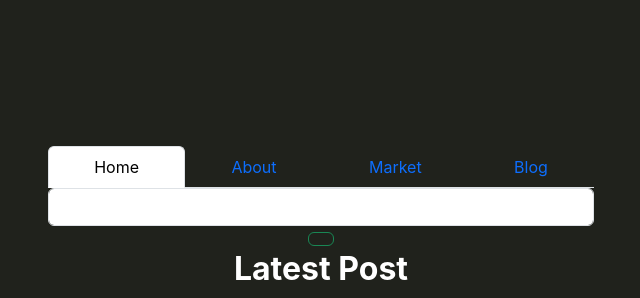
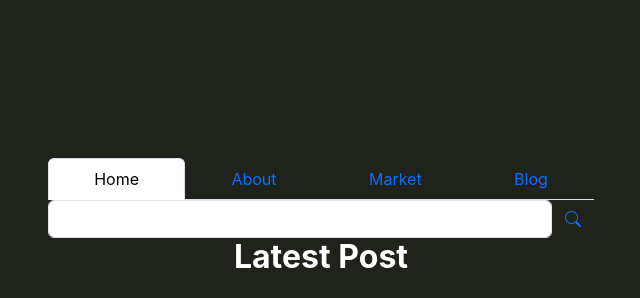
Before and after one commit to NowahS/ReHarvestApp, a React (Vite) app in the folder ReHarvest/: page /home in a window 1280 px wide. Shown: the top 298 px of the page, without its empty margins (319-959 px from the left). Built offline with nearby package versions, Linux system fonts and the light colour scheme; no server answers.

Commit message:
updated home page, example post

```diff
--- a/ReHarvest/package.json
+++ b/ReHarvest/package.json
@@ -11,6 +11,7 @@
   },
   "dependencies": {
     "bootstrap": "^5.3.8",
+    "bootstrap-icons": "^1.13.1",
     "firebase": "^12.4.0",
     "react": "^19.2.0",
     "react-bootstrap": "^2.10.10",
--- a/ReHarvest/src/main.jsx
+++ b/ReHarvest/src/main.jsx
@@ -2,6 +2,7 @@ import { StrictMode } from 'react'
 import { createRoot } from 'react-dom/client'
 import './index.css'
 import 'bootstrap/dist/css/bootstrap.min.css';
+import 'bootstrap-icons/font/bootstrap-icons.css' /*for icons, make sure to import bootstrap icon*/
 import App from './App.jsx'
 
 
--- a/ReHarvest/src/pages/Home.jsx
+++ b/ReHarvest/src/pages/Home.jsx
@@ -44,7 +44,7 @@ function Home(){
         </Nav>
 
         {/*Code for the search bar*/}
-        <Form inline="true">
+        <Form className= "d-flex align-items-center mt - 3">
             <FormControl
                 type="text"
                 placeholder= "Search"
@@ -52,7 +52,9 @@ function Home(){
                 value={query}
                 onChange={(e) => setQuery(e.target.value)}
             />
-            <Button variant= "outline-success" onClick={handleSearch}></Button>
+            <Button variant= "link" onClick={handleSearch}>
+              <i className= "bi bi-search"></i>
+            </Button>
         </Form>
 
         <h2 className="mb-4 fw-bold text-white">Latest Post</h2>
```
Also changed, not shown: 1 other file (tests, documents, lock files or other folders).
